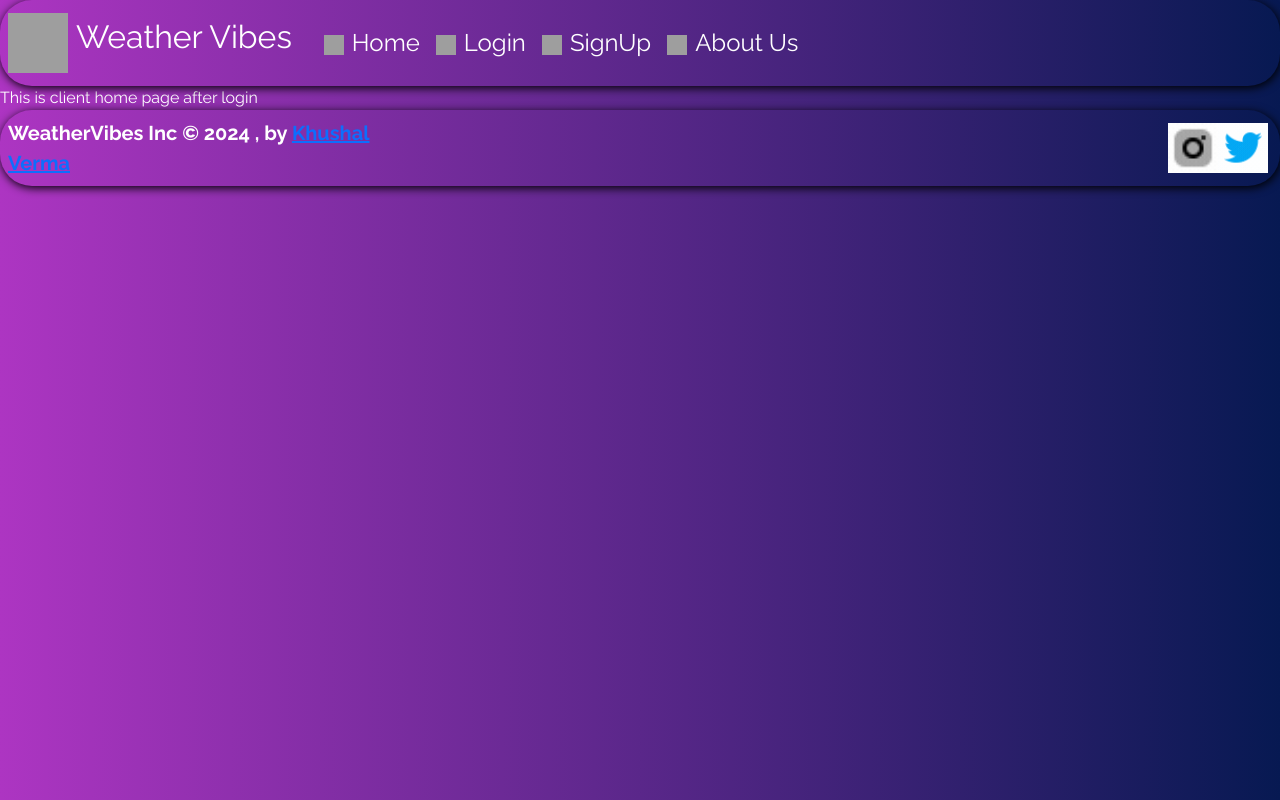
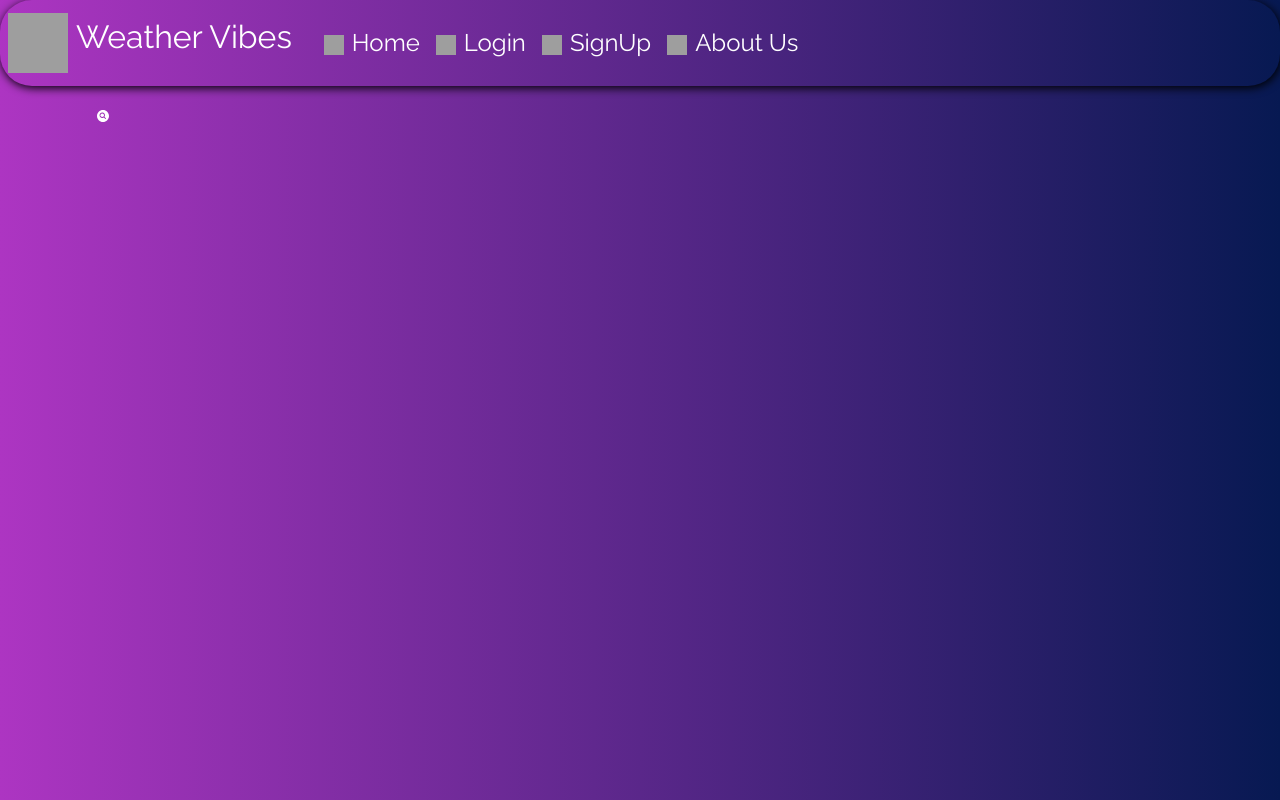
Before and after one commit to khushxal/Weather-Vibes, a React (Vite) app in the folder WeatherVibes_Client/: page /dashboard in a window 1280 px wide. Shown: the top 800 px of the page. Built offline with nearby package versions, Linux system fonts and the light colour scheme; grey boxes are pictures that could not be loaded; a web font is replaced by a local one.

Commit message:
created client home page

```diff
--- /dev/null
+++ b/WeatherVibes_Client/src/css/Client_Home.css
@@ -0,0 +1,2 @@
+#container-client-home {
+}
--- a/WeatherVibes_Client/src/pages/Client_Home.jsx
+++ b/WeatherVibes_Client/src/pages/Client_Home.jsx
@@ -1,7 +1,15 @@
 import React from "react";
-
+import { IoSearchCircle } from "react-icons/io5";
 function client_home() {
-  return <div>This is client home page after login</div>;
+  return (
+    <div id="container-client-home" className="container">
+      <div>
+        <button className="btn">
+          <IoSearchCircle></IoSearchCircle>
+        </button>
+      </div>
+    </div>
+  );
 }
 
 export default client_home;
```
